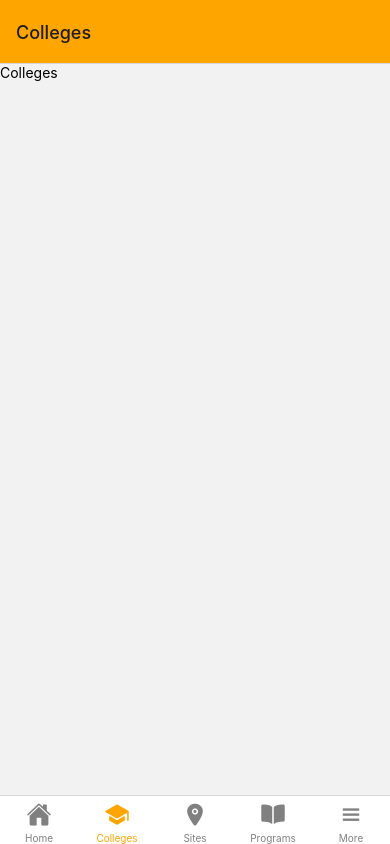
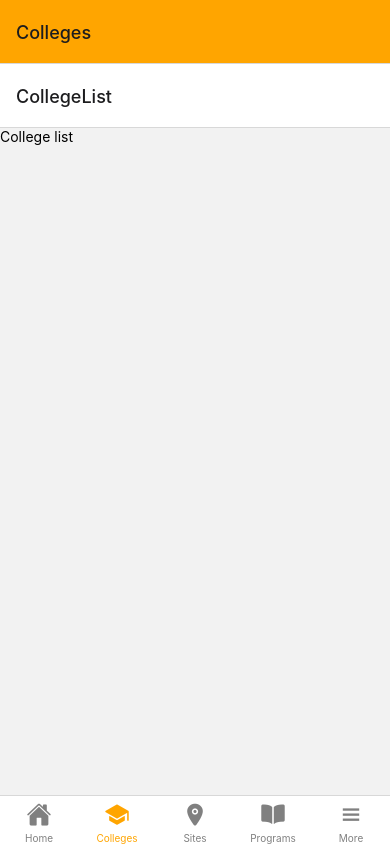
Before and after one commit to emmanuelzweh/Concours-app, a React Native app: screen /Colleges in a window 390 px wide. Built offline with nearby package versions, Linux system fonts and the light colour scheme.

Commit message:
Colleges stack navigation version1

```diff
--- a/package.json
+++ b/package.json
@@ -11,18 +11,19 @@
   "dependencies": {
     "@react-navigation/bottom-tabs": "^6.5.8",
     "@react-navigation/material-top-tabs": "^6.6.3",
+    "@react-navigation/stack": "^6.3.17",
     "expo": "~49.0.5",
     "expo-font": "~11.4.0",
     "expo-status-bar": "~1.6.0",
     "react": "18.2.0",
     "react-icons": "^4.10.1",
     "react-native": "0.72.3",
+    "react-native-pager-view": "6.2.0",
     "react-native-safe-area-context": "4.6.3",
     "react-native-screens": "~3.22.0",
     "react-native-splash-screen": "^3.3.0",
     "react-native-tab-view": "^3.5.2",
-    "react-native-vector-icons": "^10.0.0",
-    "react-native-pager-view": "6.2.0"
+    "react-native-vector-icons": "^10.0.0"
   },
   "devDependencies": {
     "@babel/core": "^7.20.0"
--- /dev/null
+++ b/screens/CollegeDetailsScreen.js
@@ -0,0 +1,12 @@
+import React from 'react'
+import { View, Text } from 'react-native'
+
+function CollegeDetailsScreen() {
+  return (
+    <View>
+      <Text>Colleges Details CollegesScreen</Text>
+    </View>
+  )
+}
+
+export default CollegeDetailsScreen
--- /dev/null
+++ b/screens/CollegeListScreen.js
@@ -0,0 +1,12 @@
+import React from 'react'
+import { View, Text } from 'react-native'
+
+function CollegeListScreen() {
+  return (
+    <View>
+      <Text>College list</Text>
+    </View>
+  )
+}
+
+export default CollegeListScreen
--- a/screens/CollegesScreen.js
+++ b/screens/CollegesScreen.js
@@ -1,11 +1,19 @@
 import React from 'react'
+import { createStackNavigator } from '@react-navigation/stack';
 import { View, Text } from 'react-native'
+
+// importing the screens for this stack navigation
+import CollegeDetailsScreen from './CollegeDetailsScreen';
+import CollegeListScreen from './CollegeListScreen';
+
+const CollegesStack = createStackNavigator();
 
 function CollegesScreen() {
   return (
-    <View>
-      <Text>Colleges</Text>
-    </View>
+    <CollegesStack.Navigator initialRouteName="CollegeList">
+        <CollegesStack.Screen name="CollegeList" component={CollegeListScreen} />
+        <CollegesStack.Screen name="CollegeDetails" component={CollegeDetailsScreen} />
+    </CollegesStack.Navigator>
   )
 }
 
```
Also changed, not shown: 1 other file (tests, documents, lock files or other folders).
